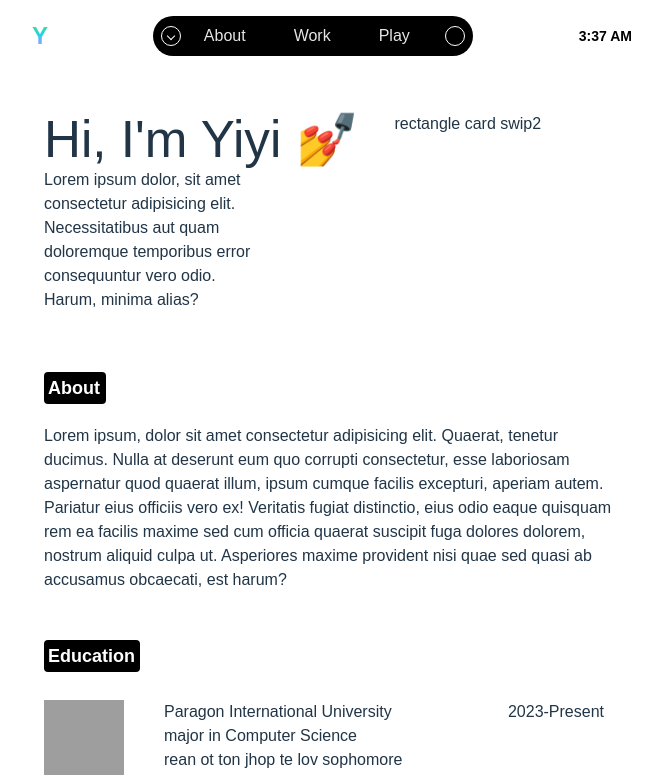
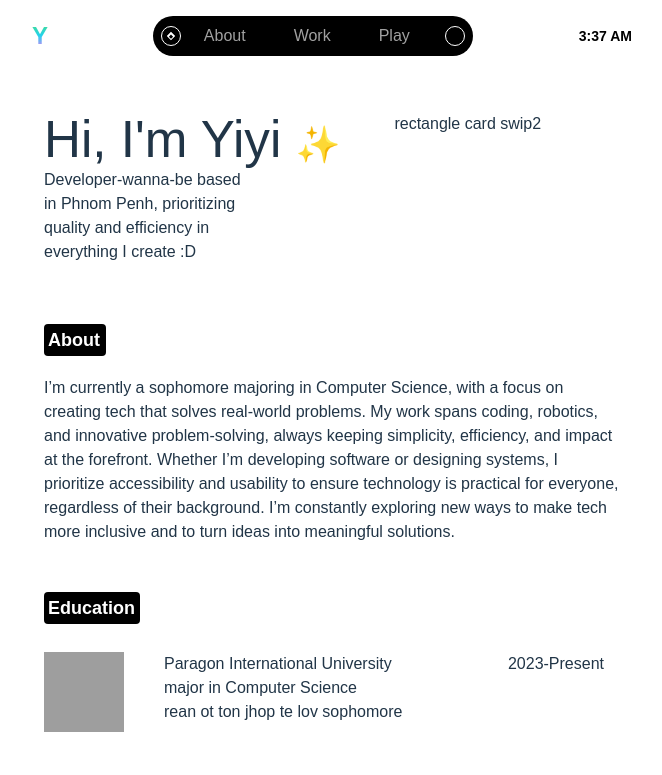
Before and after one commit to yiyikim11/yiyiPortfolioLatest, a React (Vite) app: page / in a window 1280 px wide. Shown: the top 775 px of the page, without its empty margins (308-970 px from the left). Built offline with nearby package versions, Linux system fonts and the light colour scheme; grey boxes are pictures that could not be loaded.

Commit message:
fixed navbar text color and when hover also other bugs in body

```diff
--- a/src/components/About.jsx
+++ b/src/components/About.jsx
@@ -8,8 +8,8 @@ const About = () => {
       <div className='flex flex-row w-full pt-10'>
         {/* the left side */}
         <div className="w-[60%] mr-3">
-          <h1 className='m-0 p-0 fond-bold'>Hi, I'm Yiyi 💅</h1>
-          <p className=' pr-32'>Lorem ipsum dolor, sit amet consectetur adipisicing elit. Necessitatibus aut quam doloremque temporibus error consequuntur vero odio. Harum, minima alias?</p>
+          <h1 className='m-0 p-0 fond-bold'>Hi, I'm Yiyi <span className='text-4xl mb-2'>✨</span> </h1>
+          <p className=' pr-32'>Developer-wanna-be based in Phnom Penh, prioritizing quality and efficiency in everything I create :D</p>
         </div>
 
         {/* right side flip card */}
@@ -21,7 +21,9 @@ const About = () => {
       {/* about section */}
       <div className='mt-15'>
         <h3 className=' mb-5 font-bold text-lg bg-black text-white w-15.5 rounded px-1 py-0.5'>About</h3>
-        <p>Lorem ipsum, dolor sit amet consectetur adipisicing elit. Quaerat, tenetur ducimus. Nulla at deserunt eum quo corrupti consectetur, esse laboriosam aspernatur quod quaerat illum, ipsum cumque facilis excepturi, aperiam autem. Pariatur eius officiis vero ex! Veritatis fugiat distinctio, eius odio eaque quisquam rem ea facilis maxime sed cum officia quaerat suscipit fuga dolores dolorem, nostrum aliquid culpa ut. Asperiores maxime provident nisi quae sed quasi ab accusamus obcaecati, est harum?</p>
+        <p>I’m currently a sophomore majoring in Computer Science, with a focus on creating tech that solves real-world problems. My work spans coding, robotics, and innovative problem-solving, always keeping simplicity, efficiency, and impact at the forefront. Whether I’m developing software or designing systems, I prioritize accessibility and usability to ensure technology is practical for everyone, regardless of their background. I’m constantly exploring new ways to make tech more inclusive and to turn ideas into meaningful solutions.
+
+</p>
       </div>
     </main>
 
--- a/src/components/Body.jsx
+++ b/src/components/Body.jsx
@@ -280,7 +280,7 @@ const Body = () => {
       <div className=" pt-6 text-left font-medium text-base transition-all ">
   <a
     href="/projects"
-    className="text-gray-500 hover:text-gray-700 visited:text-gray-500 inline-flex items-center"
+    className="text-gray-500 hover:text-gray-800  inline-flex items-center"
   >
     <p>View More</p>
     <span className="ml-2">
--- a/src/components/Nav.jsx
+++ b/src/components/Nav.jsx
@@ -87,19 +87,19 @@ const Nav = () => {
            transition-all duration-300 ease-in-out ${navControlWidth} overflow-hidden`}>
         {/* Left circle */}
         <div className="flex justify-center items-center w-5 h-5 rounded-full border border-white mr-1">
-          <span className="border-r border-b border-white w-1.5 h-1.5 transform rotate-45"></span>
+          <span className="border-r border-b border-2 border-white w-1.5 h-1.5 transform rotate-45"></span>
         </div>
 
         {/* Menu items - always visible at top, show on hover when scrolled */}
         <div className={`nav-menu absolute left-[40%] transform -translate-x-[40%] flex
              transition-opacity items-center justify-center duration-300 ease-in-out ${menuVisibility}`}>
-          <a href="#" className="!text-white mx-6 whitespace-nowrap hover:text-blue-400">About</a>
-          <a href="#" className="!text-white mx-6 whitespace-nowrap hover:text-blue-400">Work</a>
-          <a href="#" className="!text-white mx-6 whitespace-nowrap hover:text-blue-400">Play</a>
+          <a href="#" className="text-[rgba(255,255,255,0.7)] mx-6 whitespace-nowrap hover:text-white">About</a>
+          <a href="#" className="text-white/70 mx-6 whitespace-nowrap hover:text-white">Work</a> {/*this is work experience*/}
+          <a href="#" className="text-white/70 mx-6 whitespace-nowrap hover:text-white">Play</a> {/*play is blog put link to coming soon*/}
         </div>
 
         {/* Right circle */}
-        <div className="flex justify-center items-center w-5 h-5 rounded-full border border-white ml-auto"></div>
+        <div className="flex justify-center  items-center w-5 h-5 rounded-full border border-white ml-auto"></div>
       </div>
 
       {/* Time display */}
--- a/src/index.css
+++ b/src/index.css
@@ -16,12 +16,10 @@
 
 a {
   font-weight: 500;
-  color: #646cff;
+
   text-decoration: inherit;
 }
-a:hover {
-  color: #535bf2;
-}
+
 
 /* body {
   margin: 0;
@@ -68,15 +66,9 @@ button:focus-visible {
     color: #213547;
     background-color: #ffffff;
   }
-  a:hover {
-    color: #747bff;
-  }
+
+
   button {
     background-color: #f9f9f9;
   }
-
-  /* this try design of nav bar */
-
-
-
 }
```
